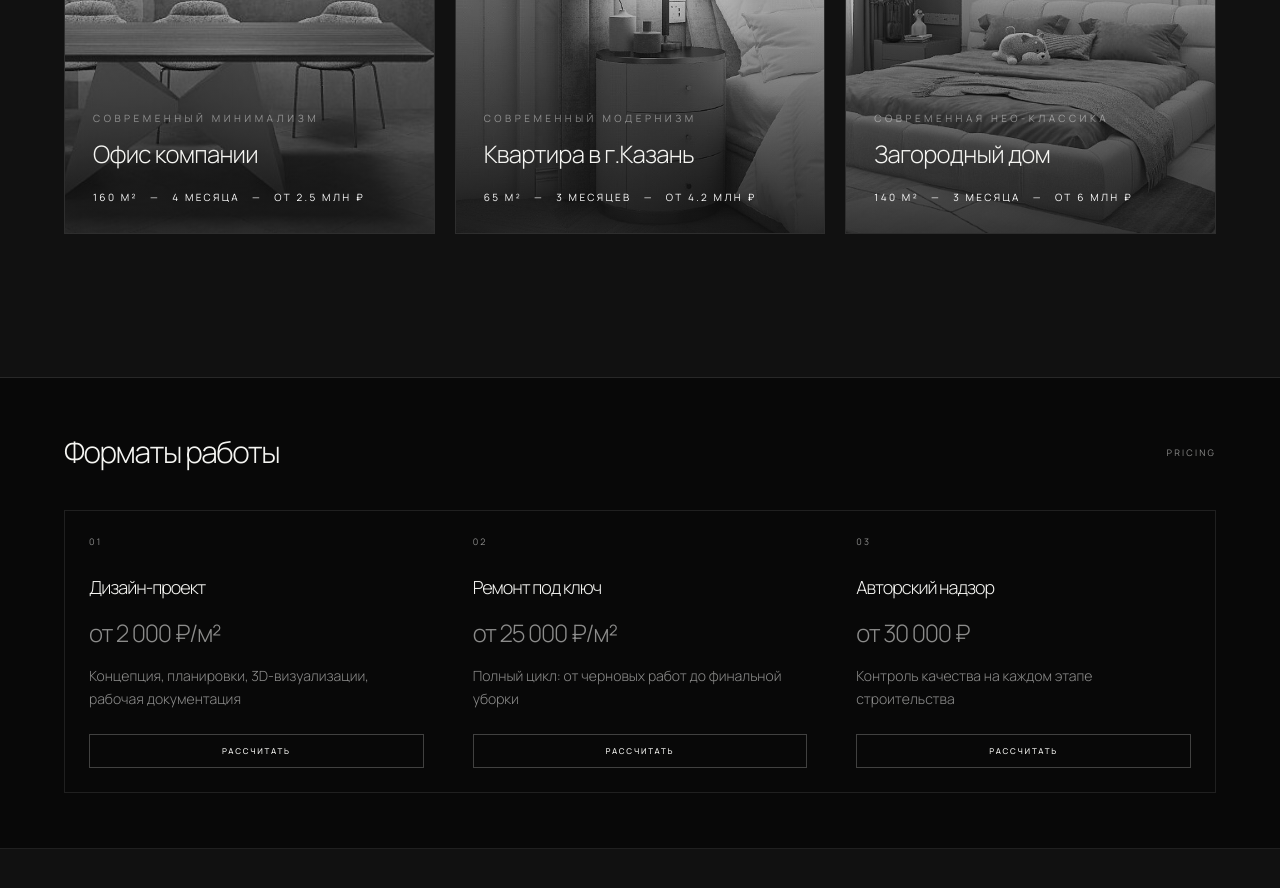
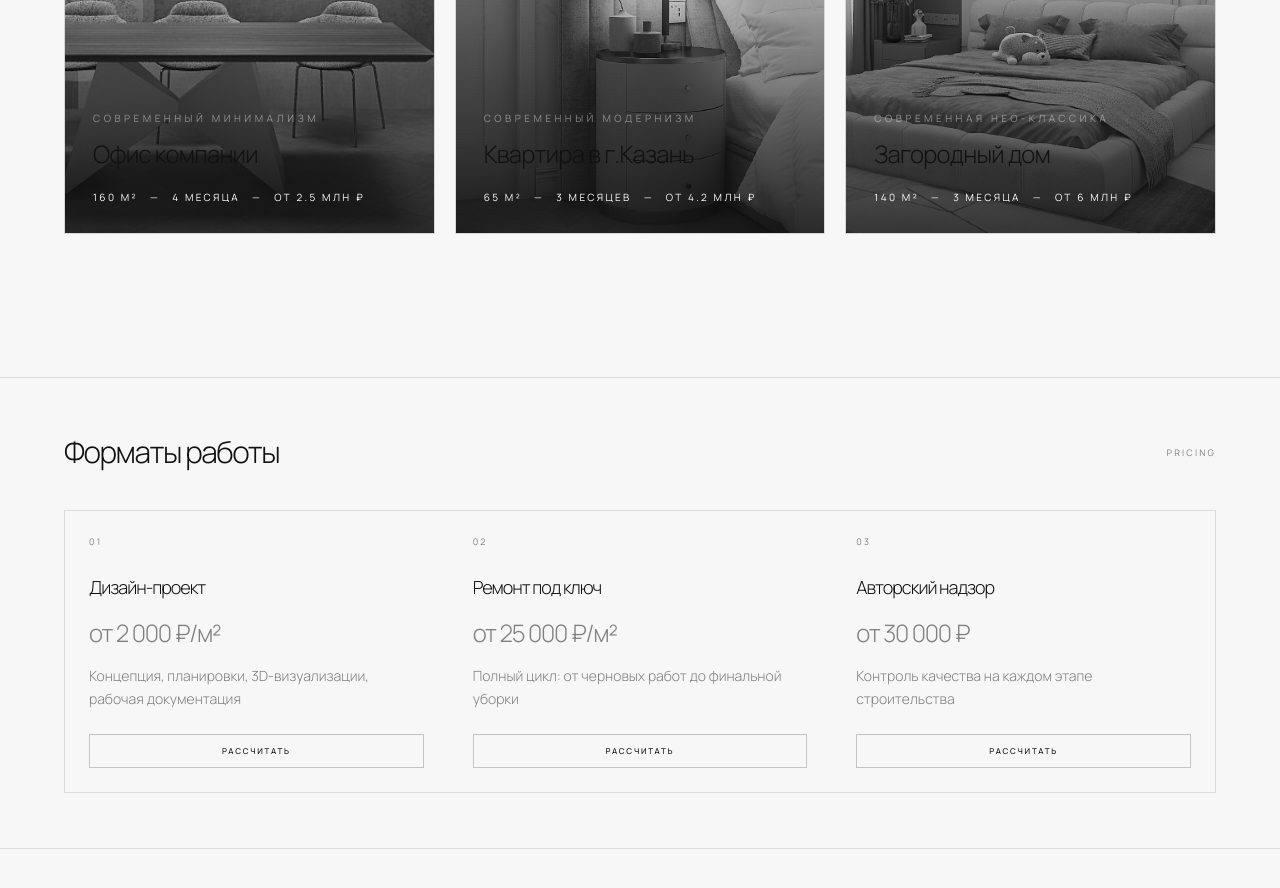
Before and after one commit to artrubinchik/DERZAi, a Next.js app: page / in a window 1280 px wide. Shown: the part 1900-2788 px from the top of the page. Built offline with nearby package versions, Linux system fonts and the light colour scheme; no server answers.

Commit message:
Refactor global styles and update color variables

```diff
--- a/app/globals.css
+++ b/app/globals.css
@@ -2,45 +2,23 @@
 @tailwind components;
 @tailwind utilities;
 
-/* =========================================================
-   RUBIK ART — PREMIUM GLOBAL STYLE
-========================================================= */
+:root {
+  --bg-light: #f7f7f7;
+  --bg-main: #f7f7f7;
+  --bg-soft: #f7f7f7;
+  --bg-card: rgba(0, 0, 0, 0.025);
 
-:root {
-  --bg-main: #080808;
-  --bg-soft: #111111;
-  --bg-card: rgba(255, 255, 255, 0.03);
+  --text-main: #111111;
+  --text-muted: rgba(17, 17, 17, 0.52);
 
-  --text-main: #f5f5f2;
-  --text-muted: rgba(245, 245, 242, 0.56);
-
-  --line: rgba(245, 245, 242, 0.1);
+  --line: rgba(17, 17, 17, 0.12);
 
   --button-bg: transparent;
-  --button-text: #f5f5f2;
-  --button-border: rgba(245, 245, 242, 0.24);
+  --button-text: #111111;
+  --button-border: rgba(17, 17, 17, 0.22);
 
   --transition: 0.35s ease;
 }
-
-.light-theme {
-  --bg-main: #f5f3ee;
-  --bg-soft: #ebe8e1;
-  --bg-card: rgba(0, 0, 0, 0.03);
-
-  --text-main: #111111;
-  --text-muted: rgba(17, 17, 17, 0.56);
-
-  --line: rgba(17, 17, 17, 0.1);
-
-  --button-bg: transparent;
-  --button-text: #111111;
-  --button-border: rgba(17, 17, 17, 0.18);
-}
-
-/* =========================================================
-   BASE
-========================================================= */
 
 html {
   scroll-behavior: smooth;
@@ -49,27 +27,12 @@ html {
 body {
   margin: 0;
   overflow-x: hidden;
-
-  background: var(--bg-main);
+  background: var(--bg-light);
   color: var(--text-main);
-
-  font-family:
-    Inter,
-    ui-sans-serif,
-    system-ui,
-    sans-serif;
-
+  font-family: Inter, ui-sans-serif, system-ui, sans-serif;
   -webkit-font-smoothing: antialiased;
   text-rendering: optimizeLegibility;
-
-  transition:
-    background var(--transition),
-    color var(--transition);
 }
-
-/* =========================================================
-   TYPOGRAPHY
-========================================================= */
 
 h1,
 h2,
@@ -78,12 +41,10 @@ h4,
 h5,
 h6 {
   margin: 0;
-
+  color: var(--text-main);
   font-weight: 300;
   line-height: 0.96;
   letter-spacing: -0.055em;
-
-  color: var(--text-main);
 }
 
 p {
@@ -96,34 +57,19 @@ a {
   text-decoration: none;
 }
 
-/* =========================================================
-   BUTTONS
-========================================================= */
-
 .btn-minimal {
   display: inline-flex;
   align-items: center;
   justify-content: center;
-
   padding: 10px 18px;
-
   border: 1px solid var(--button-border);
-
-  background: var(--button-bg);
-
+  background: transparent;
   color: var(--button-text);
-
   font-size: 10px;
   font-weight: 500;
-
   letter-spacing: 0.22em;
   text-transform: uppercase;
-
-  transition:
-    border-color var(--transition),
-    background var(--transition),
-    color var(--transition),
-    transform var(--transition);
+  transition: border-color var(--transition), transform var(--transition);
 }
 
 .btn-minimal:hover {
@@ -131,113 +77,35 @@ a {
   transform: translateY(-1px);
 }
 
-/* =========================================================
-   CARDS
-========================================================= */
-
 .premium-card {
   background: var(--bg-card);
-
   border: 1px solid var(--line);
-
-  backdrop-filter: blur(10px);
-
-  transition:
-    border-color var(--transition),
-    transform var(--transition),
-    background var(--transition);
+  transition: border-color var(--transition), transform var(--transition);
 }
 
 .premium-card:hover {
+  border-color: rgba(0, 0, 0, 0.22);
   transform: translateY(-2px);
-
-  border-color: rgba(255, 255, 255, 0.24);
 }
 
-.light-theme .premium-card:hover {
-  border-color: rgba(0, 0, 0, 0.16);
-}
-
-/* =========================================================
-   SECTIONS
-========================================================= */
-
-.section-dark {
-  position: relative;
-  background: var(--bg-main);
-}
-
+.section-dark,
 .section-soft {
   position: relative;
-  background: var(--bg-soft);
+  background: var(--bg-light);
+  color: var(--text-main);
 }
 
 .section-dark::after,
-.section-soft::after {
+.section-soft::after,
+section::after {
   content: "";
-
   position: absolute;
   left: 0;
   right: 0;
   bottom: 0;
-
   height: 1px;
-
   background: var(--line);
 }
-
-/* =========================================================
-   GRAPHIC GRID
-========================================================= */
-
-body::before {
-  content: "";
-
-  position: fixed;
-  inset: 0;
-
-  pointer-events: none;
-
-  background-image:
-    linear-gradient(rgba(255,255,255,0.028) 1px, transparent 1px),
-    linear-gradient(90deg, rgba(255,255,255,0.028) 1px, transparent 1px);
-
-  background-size: 120px 120px;
-
-  opacity: 0.22;
-
-  z-index: -1;
-}
-
-.light-theme body::before {
-  background-image:
-    linear-gradient(rgba(0,0,0,0.028) 1px, transparent 1px),
-    linear-gradient(90deg, rgba(0,0,0,0.028) 1px, transparent 1px);
-}
-
-/* =========================================================
-   SCROLLBAR
-========================================================= */
-
-::-webkit-scrollbar {
-  width: 8px;
-}
-
-::-webkit-scrollbar-track {
-  background: var(--bg-main);
-}
-
-::-webkit-scrollbar-thumb {
-  background: rgba(255,255,255,0.12);
-}
-
-.light-theme ::-webkit-scrollbar-thumb {
-  background: rgba(0,0,0,0.14);
-}
-
-/* =========================================================
-   TEXT HELPERS
-========================================================= */
 
 .text-main {
   color: var(--text-main);
@@ -247,16 +115,20 @@ body::before {
   color: var(--text-muted);
 }
 
-/* =========================================================
-   SELECTION
-========================================================= */
+body::before {
+  content: "";
+  position: fixed;
+  inset: 0;
+  pointer-events: none;
+  background-image:
+    linear-gradient(rgba(0,0,0,0.025) 1px, transparent 1px),
+    linear-gradient(90deg, rgba(0,0,0,0.025) 1px, transparent 1px);
+  background-size: 120px 120px;
+  opacity: 0.32;
+  z-index: -1;
+}
 
 ::selection {
-  background: rgba(255,255,255,0.16);
-  color: white;
-}
-
-.light-theme ::selection {
   background: rgba(0,0,0,0.12);
   color: black;
 }
```
